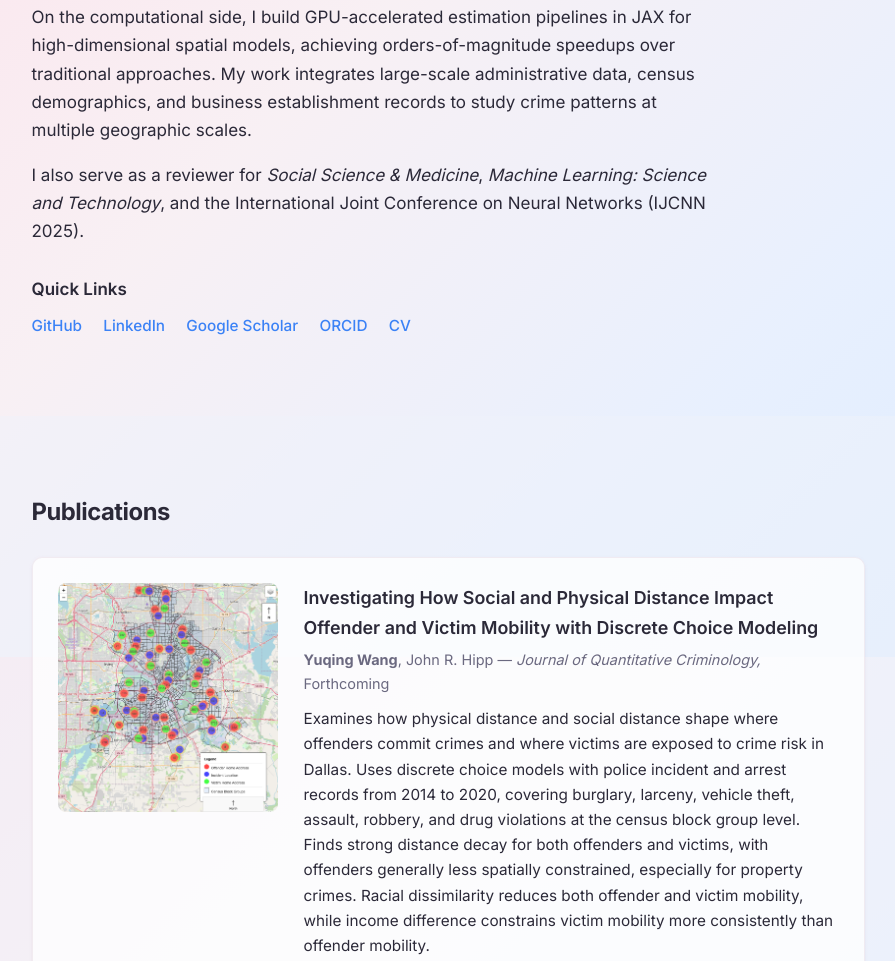
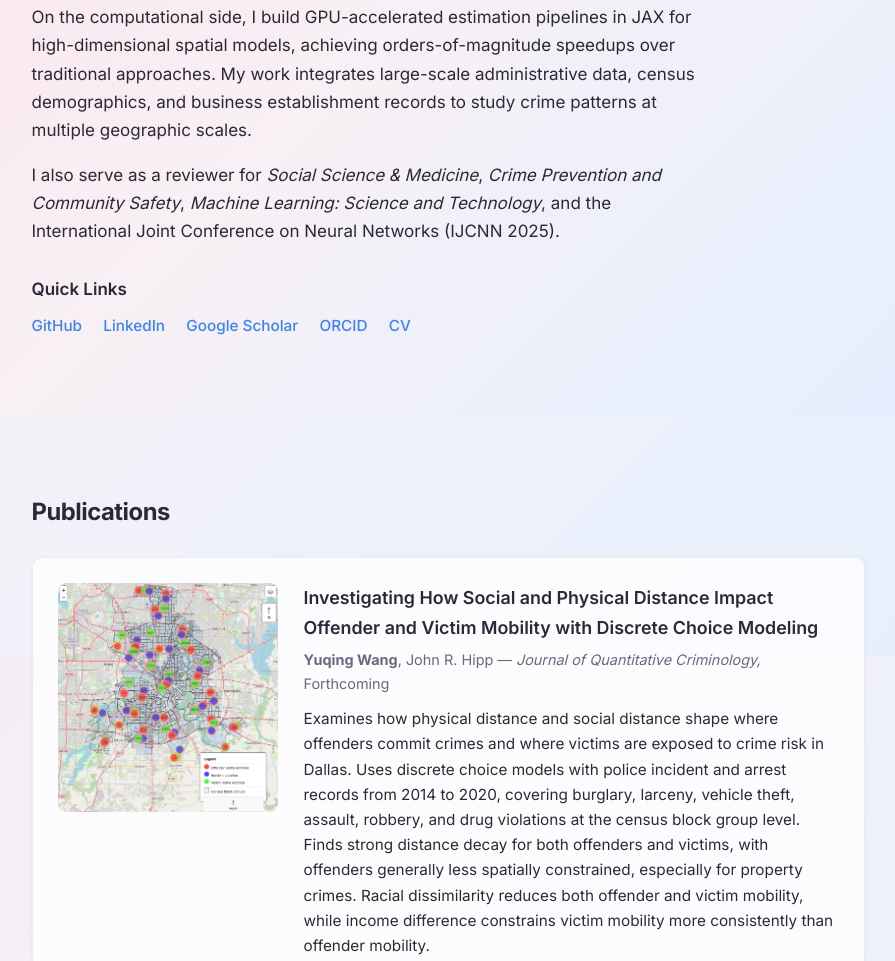
Before and after one commit to yqwang718/Homepage, an Eleventy site: page src/index.njk in a window 1280 px wide. Shown: the part 943-1904 px from the top of the page, without its empty margins (192-1087 px from the left). Built offline with nearby package versions, Linux system fonts and the light colour scheme; Eleventy itself is replaced by a stand-in of ours; files that its build step writes are made by us from their sources.

Commit message:
Update CV and reviewer service

```diff
--- a/src/index.njk
+++ b/src/index.njk
@@ -41,7 +41,7 @@ title: Home
         On the computational side, I build GPU-accelerated estimation pipelines in JAX for high-dimensional spatial models, achieving orders-of-magnitude speedups over traditional approaches. My work integrates large-scale administrative data, census demographics, and business establishment records to study crime patterns at multiple geographic scales.
       </p>
       <p>
-        I also serve as a reviewer for <em>Social Science &amp; Medicine</em>, <em>Machine Learning: Science and Technology</em>, and the International Joint Conference on Neural Networks (IJCNN 2025).
+        I also serve as a reviewer for <em>Social Science &amp; Medicine</em>, <em>Crime Prevention and Community Safety</em>, <em>Machine Learning: Science and Technology</em>, and the International Joint Conference on Neural Networks (IJCNN 2025).
       </p>
     </div>
     <div class="quick-links">
```
Also changed, not shown: index.html, 1 other file.
